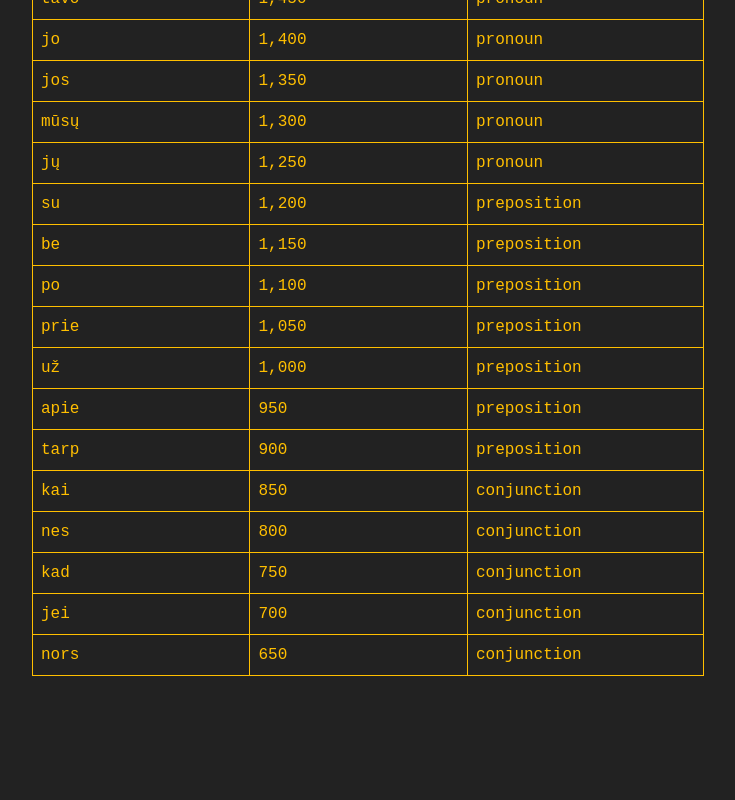
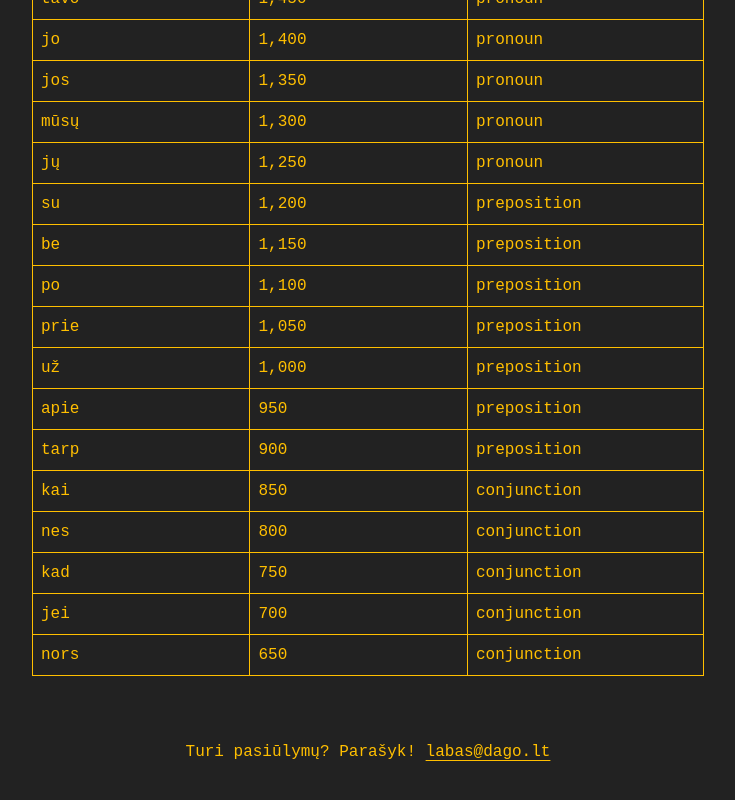
Before and after one commit to Debesyla/dazniausi-zodziai, a SvelteKit app: page / in a window 1280 px wide. Shown: the part 2407-3207 px from the top of the page, without its empty margins (272-1007 px from the left). Before the commit the page ends 3147 px from the top, so only its background shows below. Built offline with nearby package versions, Linux system fonts and the light colour scheme.

Commit message:
feat(footer): add footer with contact information and style it for consistency

```diff
--- a/src/app.css
+++ b/src/app.css
@@ -171,3 +171,8 @@ details {
     }
   }
 }
+
+footer {
+  margin-top: var(--3xl);
+  text-align: center;
+}
--- a/src/routes/+layout.svelte
+++ b/src/routes/+layout.svelte
@@ -10,3 +10,7 @@
 </svelte:head>
 
 {@render children?.()}
+
+<footer>
+	<p>Turi pasiūlymų? Parašyk! <a href="mailto:labas@dago.lt">labas@dago.lt</a></p>
+</footer>
```
Also changed, not shown: 1 other file (tests, documents, lock files or other folders).
